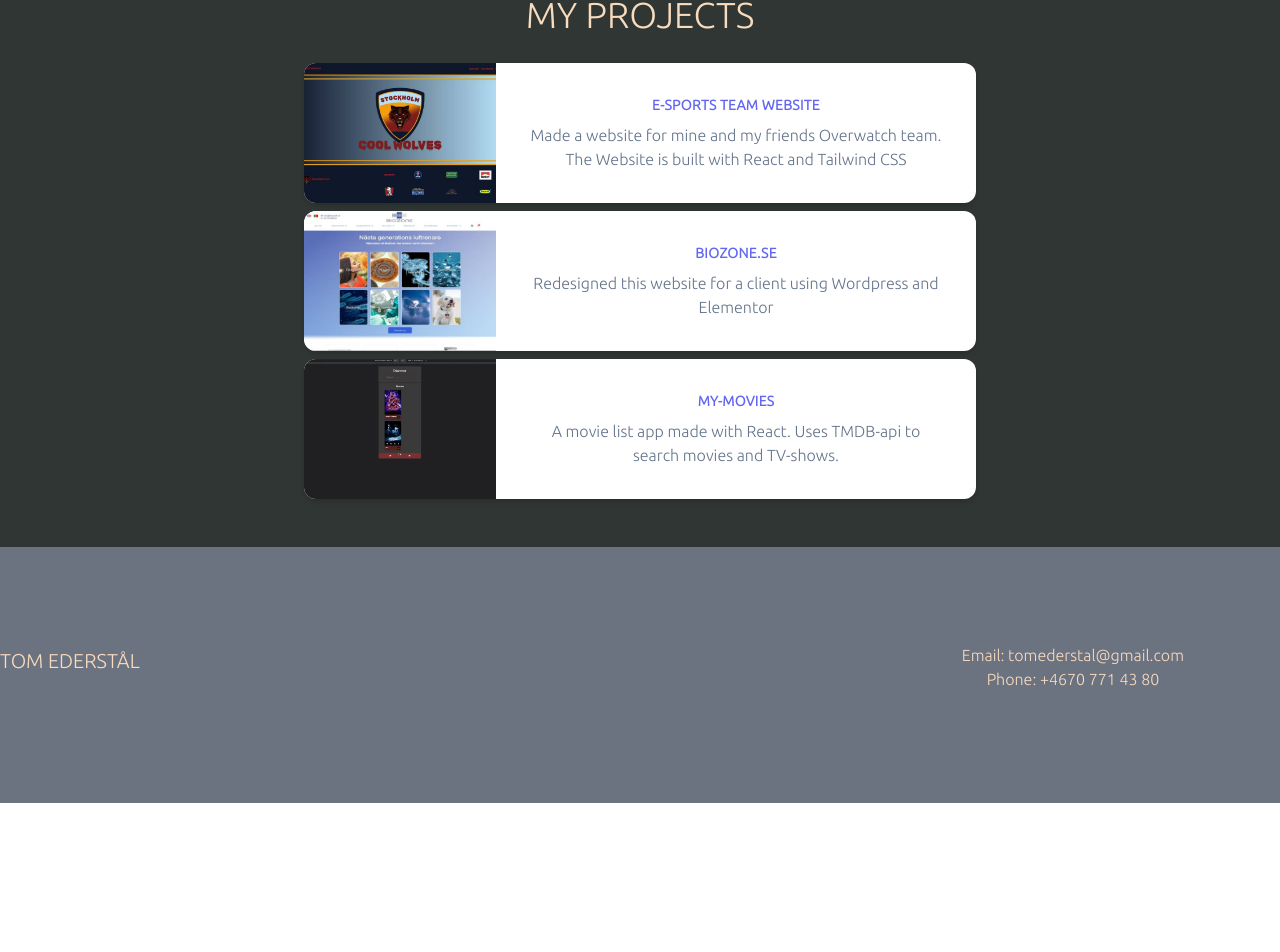
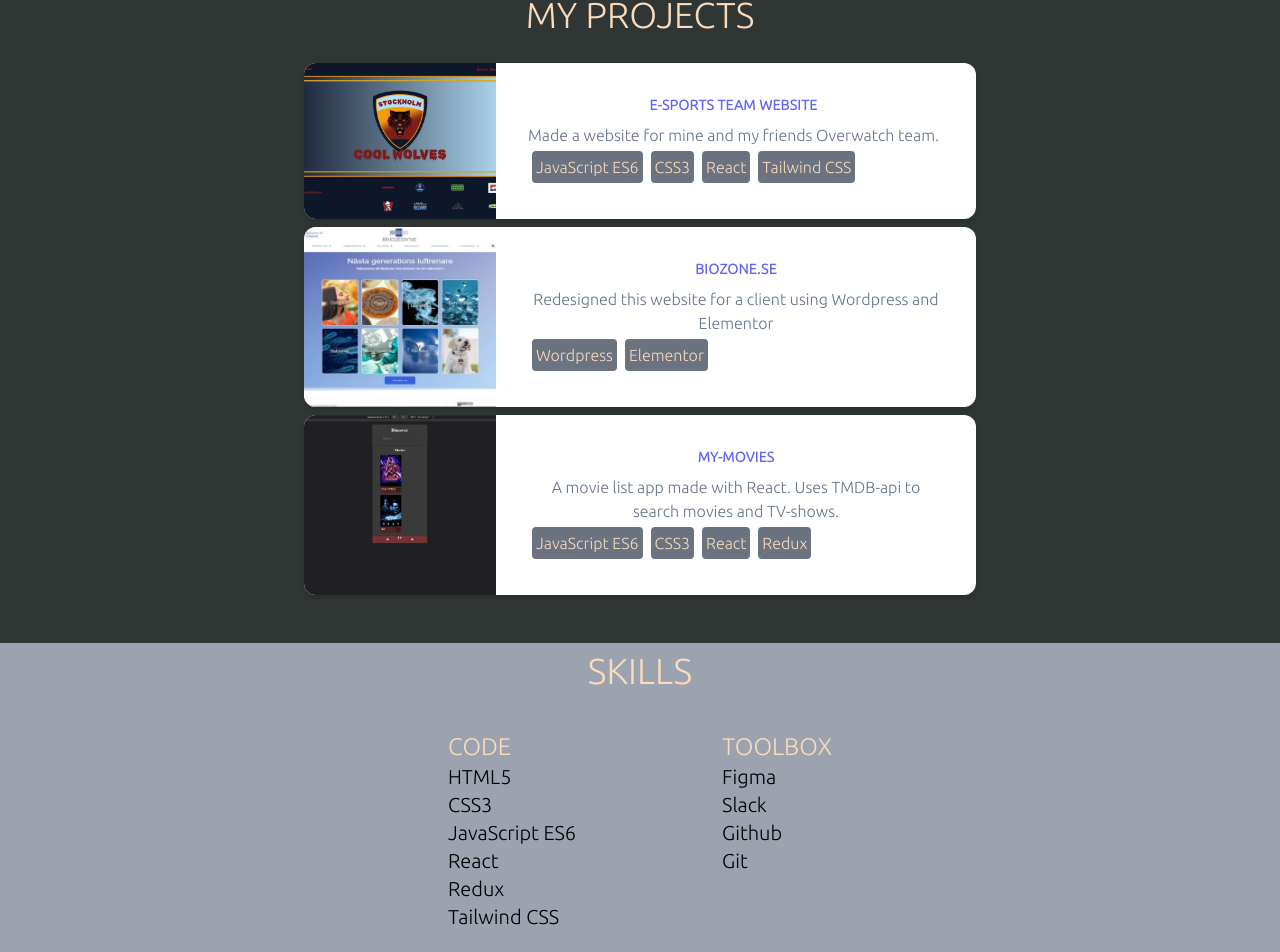
Before and after one commit to TomEder/MyPortfolio, a React (Create React App) app: page / in a window 1280 px wide. Shown: the part 608-1560 px from the top of the page. Before the commit the page ends 1411 px from the top, so only its background shows below. Built offline with nearby package versions, Linux system fonts and the light colour scheme.

Commit message:
skills component

```diff
--- a/src/App.js
+++ b/src/App.js
@@ -3,6 +3,7 @@
 import Container from "./conponents/Container/container";
 import Projects from "./conponents/Projects/projects";
 import Footer from "./conponents/Footer/footer";
+import Skills from "./conponents/Skills/skills";
 
 export default function App() {
   return (
@@ -10,6 +11,7 @@
       <Header />
       <Container />
       <Projects />
+      <Skills />
       <Footer />
     </div>
   );
--- a/src/conponents/Projects/projects.jsx
+++ b/src/conponents/Projects/projects.jsx
@@ -33,9 +33,22 @@
                 </a>
               </div>
               <p class="mt-2 text-slate-500">
-                Made a website for mine and my friends Overwatch team. The
-                Website is built with React and Tailwind CSS
+                Made a website for mine and my friends Overwatch team.
               </p>
+              <div className="md:flex md:w-full w-52 m-auto">
+                <p className="bg-gray-500 text-tommy-text p-1 rounded m-1">
+                  JavaScript ES6
+                </p>
+                <p className="bg-gray-500 text-tommy-text p-1 rounded m-1">
+                  CSS3
+                </p>
+                <p className="bg-gray-500 text-tommy-text p-1 rounded m-1">
+                  React
+                </p>
+                <p className="bg-gray-500 text-tommy-text p-1 rounded m-1">
+                  Tailwind CSS
+                </p>
+              </div>
             </div>
           </div>
         </div>
@@ -58,6 +71,14 @@
                 Redesigned this website for a client using Wordpress and
                 Elementor
               </p>
+              <div className="md:flex md:w-full w-52 m-auto">
+                <p className="bg-gray-500 text-tommy-text p-1 rounded m-1">
+                  Wordpress
+                </p>
+                <p className="bg-gray-500 text-tommy-text p-1 rounded m-1">
+                  Elementor
+                </p>
+              </div>
             </div>
           </div>
         </div>
@@ -84,6 +105,20 @@
                 A movie list app made with React. Uses TMDB-api to search movies
                 and TV-shows.
               </p>
+              <div className="md:flex md:w-full w-52 m-auto">
+                <p className="bg-gray-500 text-tommy-text p-1 rounded m-1">
+                  JavaScript ES6
+                </p>
+                <p className="bg-gray-500 text-tommy-text p-1 rounded m-1">
+                  CSS3
+                </p>
+                <p className="bg-gray-500 text-tommy-text p-1 rounded m-1">
+                  React
+                </p>
+                <p className="bg-gray-500 text-tommy-text p-1 rounded m-1">
+                  Redux
+                </p>
+              </div>
             </div>
           </div>
         </div>
--- /dev/null
+++ b/src/conponents/Skills/skills.jsx
@@ -0,0 +1,31 @@
+import React from "react";
+
+const Skills = () => {
+  return (
+    <div className="p-auto bg-gray-400">
+      <div className="m-auto h-fit mt-2 w-fit">
+        <h2 className="text-4xl text-tommy-text">SKILLS</h2>
+      </div>
+      <div className="flex justify-between mb-10 w-80 m-auto mt-20 md:w-96 md:m-auto md:mb-10 md:mt-10">
+        <div>
+          <h3 className="text-2xl text-tommy-text">CODE</h3>
+          <p className="text-xl">HTML5</p>
+          <p className="text-xl">CSS3</p>
+          <p className="text-xl">JavaScript ES6</p>
+          <p className="text-xl">React</p>
+          <p className="text-xl">Redux</p>
+          <p className="text-xl">Tailwind CSS</p>
+        </div>
+        <div>
+          <h3 className="text-2xl text-tommy-text">TOOLBOX</h3>
+          <p className="text-xl">Figma</p>
+          <p className="text-xl">Slack</p>
+          <p className="text-xl">Github</p>
+          <p className="text-xl">Git</p>
+        </div>
+      </div>
+    </div>
+  );
+};
+
+export default Skills;
```
